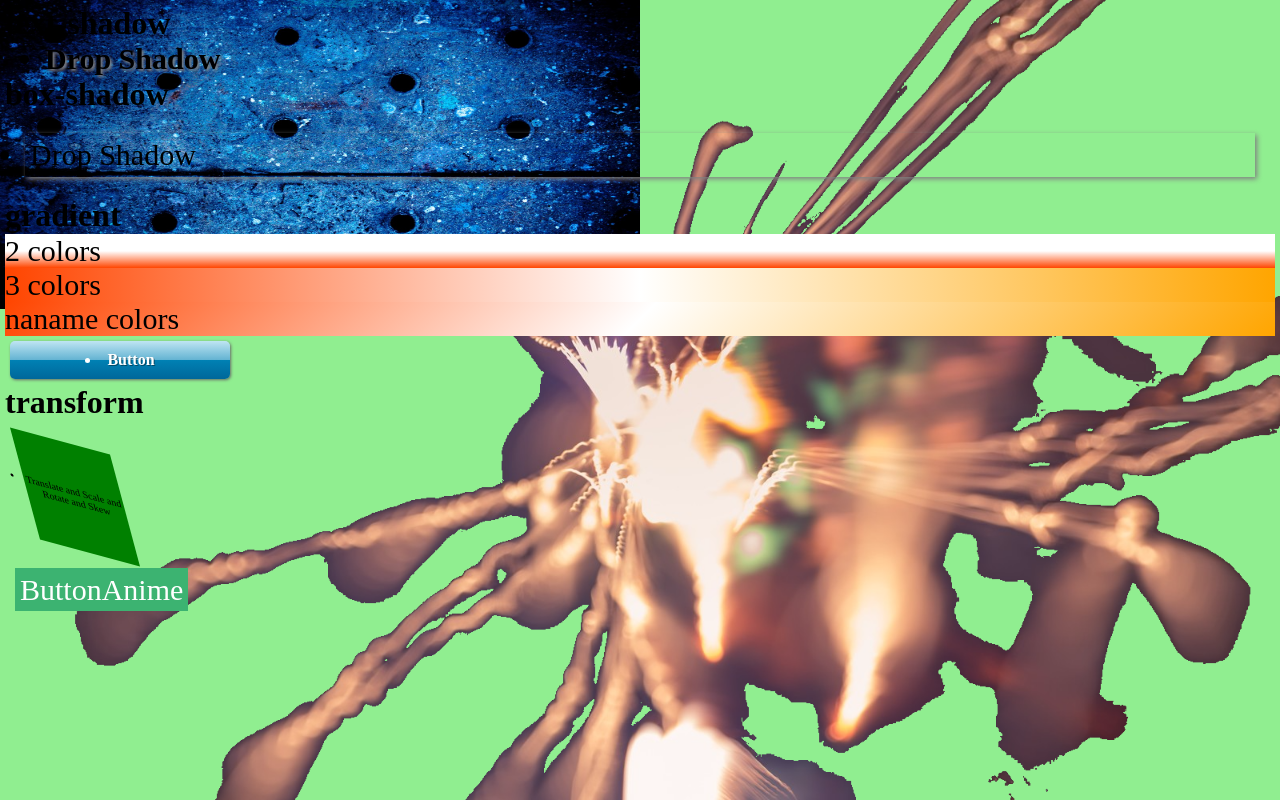
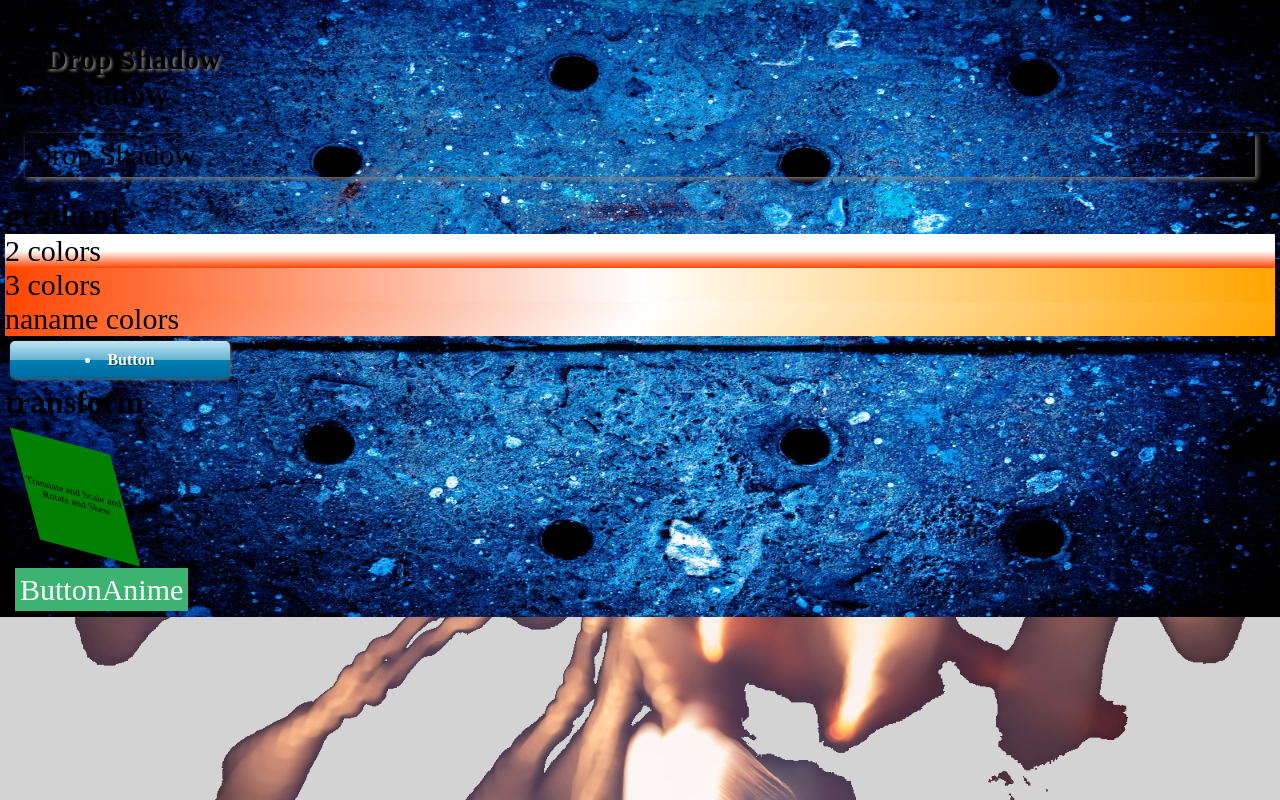
Before and after one commit to kkk3haha/web1-9, a plain HTML site: page index.html in a window 1280 px wide. Drawn offline with Linux system fonts and the light colour scheme.

Commit message:
Update default.css

```diff
--- a/css/default.css
+++ b/css/default.css
@@ -7,8 +7,8 @@
 body{
   background-image:url(../picture/freeback1.jpg),url(../picture/freeback2.png);
   background-repeat:no-repeat,no-repeat;
-  background-size:50% 50% ,cover;
-  background-color:lightgreen;
+  background-size:100% 100% ,cover;
+  background-color:lightgray;
   margin:5px;
 }
 
```
